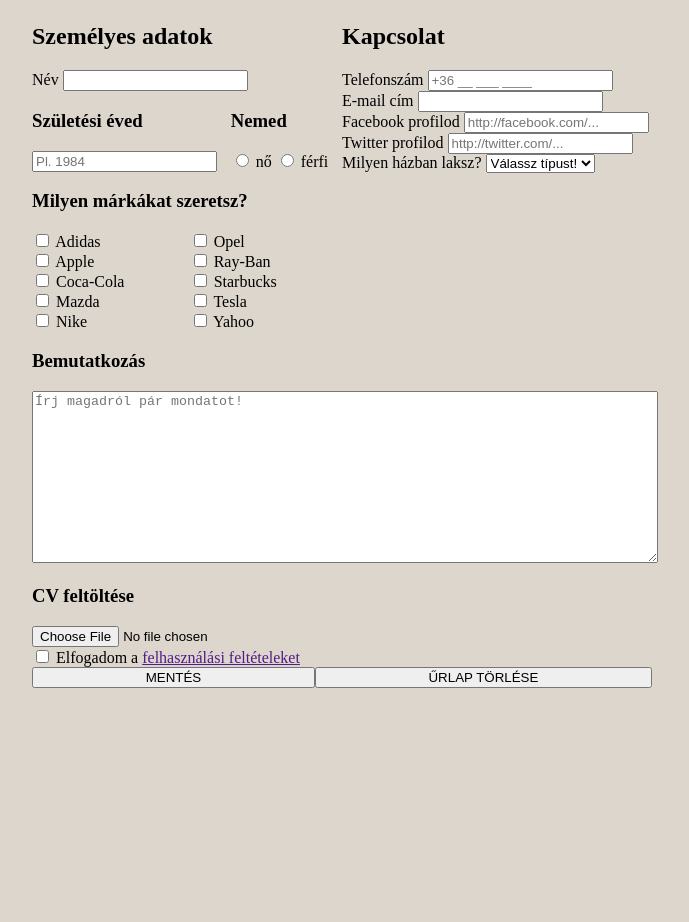
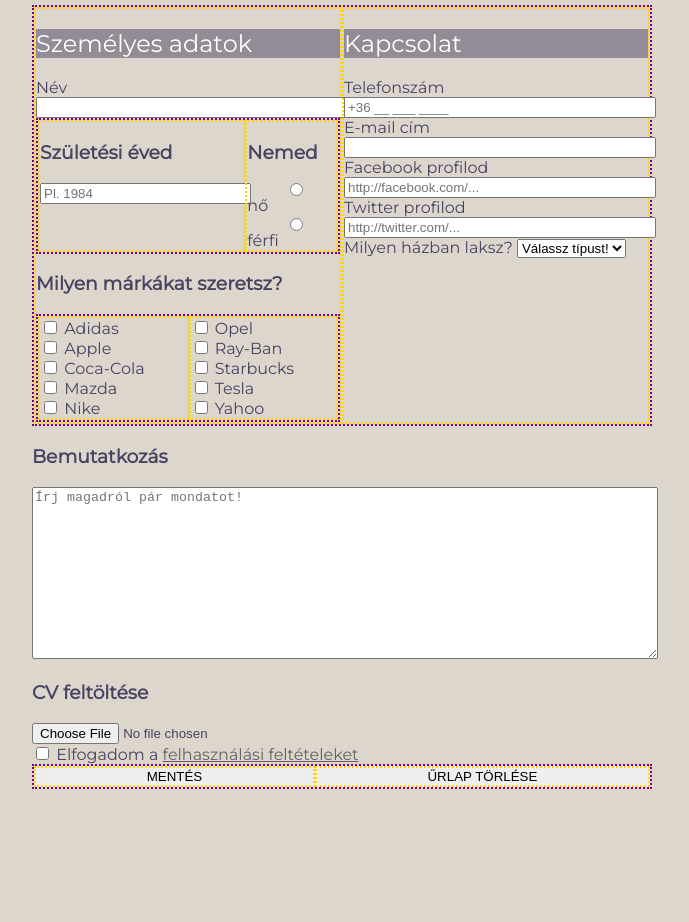
Before and after one commit to greenfox-zerda-lasers/GergoV, a plain HTML site: page week-02/day-2/index.html in a window 1280 px wide. Shown: the part 105-1027 px from the top of the page, without its empty margins (298-987 px from the left). Drawn offline with Linux system fonts and the light colour scheme.

Commit message:
Main layout ok. Some divs removed.

```diff
--- a/week-02/day-2/index.html
+++ b/week-02/day-2/index.html
@@ -1,9 +1,10 @@
 <!doctype html>
-
+<!-- FORM -->
 <html>
   <head>
 
     <meta charset="utf-8">
+    <link href="https://fonts.googleapis.com/css?family=Montserrat" rel="stylesheet">
     <link rel="stylesheet" type="text/css" href="style.css">
     <title>*** FORM - Profil ***</title>
 
@@ -134,32 +135,23 @@
       <div class="flex-item upper">
         <h2>Kapcsolat</h2>
 
-        <div>
         <label for="telefonszam">Telefonszám</label>
         <input type="tel" id="telefonszam" name="user_phone" placeholder="+36 __ ___ ____" required>
-        </div>
 
-        <div>
         <label for="e-mail">E-mail cím</label>
         <input type="email" id="e-mail" name="user_email" placeholder="">
-        </div>
 
-        <div>
         <label for="facebook">Facebook profilod</label>
         <input type="text" id="facebook" name="user_fb" placeholder="http://facebook.com/...">
-        </div>
 
-        <div>
         <label for="twitter">Twitter profilod</label>
         <input type="text" id="twitter" name="user_fb" placeholder="http://twitter.com/...">
-        </div>
 
-        <div>
         <label for="otthontipus">Milyen házban laksz?</label>
         <select name="user_hometype" id="otthontipus">
             <option value="value1">Válassz típust!</option>
         </select>
-          </div>
+
       </div>
       <!-- == KAPCSOLAT hasáb *END* == -->
 
--- a/week-02/day-2/style.css
+++ b/week-02/day-2/style.css
@@ -1,14 +1,32 @@
 /* Week-02 Day-02 Tuesday, === Exercise: FORM =*/
-
 
 /* Layout */
 
 body {
-  background-color: RGB(220,214,205);
+  font-family: 'Montserrat', sans-serif;
+  background-color: #DCD6CD;
+  color: #4A4261;
   width: 820px;
   height: 1000px;
   margin: 0 auto;
 }
+
+h1 {
+  font-weight: 200;
+}
+
+h2 {
+  display: block;
+  background-color: #938C97;
+  color: white;
+  font-weight: 200;
+}
+
+a {
+  color: #626262;
+}
+
+/* Form elements */
 
 form {
   width: 620px;
@@ -20,7 +38,14 @@
   height: 166px;
 }
 
+input:not([type="checkbox"]) {
+  display: block;
+  width: 100%;
+}
 
+input {
+
+}
 
 /* Flex tools */
 
@@ -28,10 +53,12 @@
   display: flex;
   flex-wrap: wrap;
   justify-content: center;
+  border: 2px dotted purple;
 }
 
 .flex-item {
   flex-grow: 1;
+    border: 2px dotted gold;
 }
 
 /* Upper main sections */
@@ -42,10 +69,21 @@
 /* Buttons at the end */
 .button-box {
   display: flex;
-  justify-content: center;
 }
-
 .button {
   flex-grow: 0;
   width: 20%;
 }
+
+/* COLORS
+
+Submit button colors:
+Top: #52496B
+Bottom: #352F46
+
+Pale text colors:
+Link: #626262
+Hint: #DCD6CD
+Placeholder: #999999;
+
+*/
```
Lines whose indentation alone changed are shown as unchanged.
